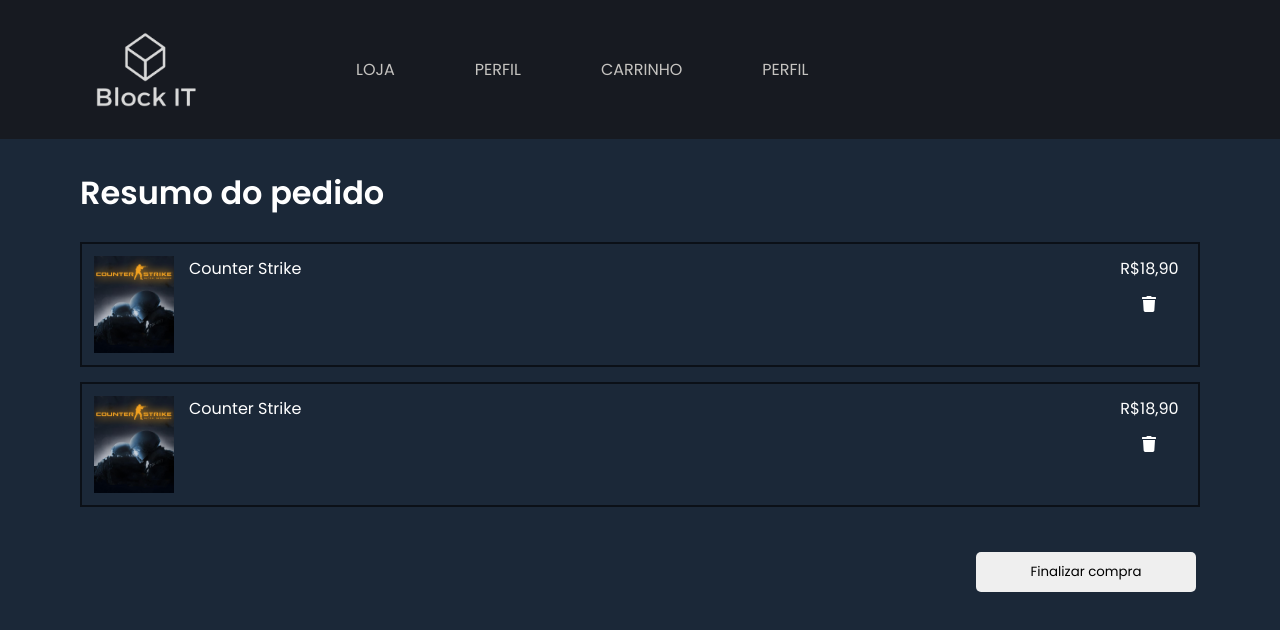
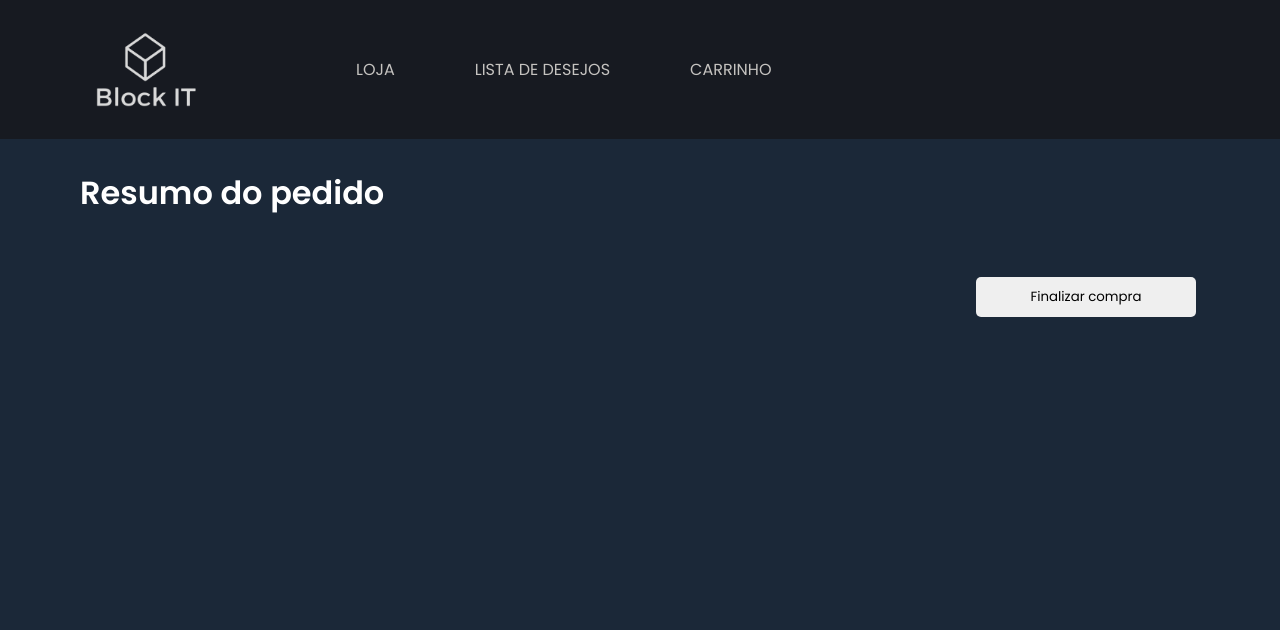
Before and after one commit to 1TATO/blockit-front, a React (Create React App) app: page /cart in a window 1280 px wide. Shown: the top 630 px of the page. Built offline with nearby package versions, Linux system fonts and the light colour scheme.

Commit message:
Cart Context

```diff
--- a/src/App.jsx
+++ b/src/App.jsx
@@ -1,4 +1,5 @@
 import { BrowserRouter, Routes, Route } from "react-router-dom";
+import { CartContextProvider } from "./context/CartContext";
 
 import { Home } from "./Pages/Home";
 import { Details } from "./Pages/Details";
@@ -10,12 +11,14 @@ import { GlobalStyle } from "./styles/global";
 function App() {
   return (
     <BrowserRouter>
+      <CartContextProvider>
         <Routes>
           <Route path="/" element={<Home />} />
           <Route path="/details/:id" element={<Details />} />
           <Route path="/cart" element={<Cart />} />
           <Route path="/wishlist" element={<Wishlist />} />
         </Routes>
+      </CartContextProvider>
       <GlobalStyle />
     </BrowserRouter>
   );
--- a/src/Pages/Cart/index.jsx
+++ b/src/Pages/Cart/index.jsx
@@ -3,11 +3,17 @@ import { FaTrash } from "react-icons/fa";
 import { Header } from "../../components/Header";
 import { Button } from "../../components/Button";
 
-import gameImg from "../../assets/cs.jpg";
+import { useCartContext } from "../../context/CartContext";
 
-import { Container, Item, Option } from "./styles";
+import { Container, Item, Option, Footer } from "./styles";
 
 export function Cart() {
+  const { cart, handleRemoveProductOnCart } = useCartContext();
+
+  function handleRemoveProduct(product) {
+    handleRemoveProductOnCart(product);
+  }
+
   return (
     <>
       <Header />
@@ -15,29 +21,23 @@ export function Cart() {
       <Container>
         <h1>Resumo do pedido</h1>
 
-        <Item>
-          <img src={gameImg} alt="Game background" />
+        {cart.map((product) => (
+          <Item key={product.id}>
+            <img src={product.imageUrl} alt="Game background" />
 
-          <p>Counter Strike</p>
+            <p>{product.name}</p>
 
-          <Option>
-            <span>R$18,90</span>
-            <FaTrash />
-          </Option>
-        </Item>
-        <Item>
-          <img src={gameImg} alt="Game background" />
+            <Option>
+              <span>R${product.price},00</span>
+              <FaTrash onClick={() => handleRemoveProduct(product.id)} />
+            </Option>
+          </Item>
+        ))}
+      </Container>
 
-          <p>Counter Strike</p>
-
-          <Option>
-            <span>R$18,90</span>
-            <FaTrash />
-          </Option>
-        </Item>
-
+      <Footer>
         <Button>Finalizar compra</Button>
-      </Container>
+      </Footer>
     </>
   );
 }
--- a/src/Pages/Cart/styles.js
+++ b/src/Pages/Cart/styles.js
@@ -6,10 +6,6 @@ export const Container = styled.div`
 
   h1 {
     margin-bottom: 25px;
-  }
-
-  button {
-    margin-left: 80%;
   }
 `;
 
@@ -26,12 +22,13 @@ export const Item = styled.div`
   margin-bottom: 15px;
 
   img {
-    width: 80px;
+    width: 220px;
     margin-right: 15px;
   }
 
   p {
-    margin-right: 75%;
+    width: 400px;
+    margin-right: 35%;
   }
 `;
 
@@ -46,10 +43,19 @@ export const Option = styled.div`
 
   svg {
     cursor: pointer;
-    margin: 0 auto;
+    margin: 0;
 
     &:hover {
       filter: brightness(0.90);
     }
   }
 `;
+
+export const Footer = styled.div`
+  max-width: 1120px;
+  margin: 30px auto;
+
+  button {
+    margin-left: 80%;
+  }
+`;
--- a/src/Pages/Details/index.jsx
+++ b/src/Pages/Details/index.jsx
@@ -7,13 +7,22 @@ import api from "../../services/api";
 import { Header } from "../../components/Header";
 import { Button } from "../../components/Button";
 
+import { useCartContext } from "../../context/CartContext";
+
 import { Container, Content, Information } from "./styles";
 
 export function Details() {
+  const { handleAddProductOnCart, handleRemoveProductOnCart } =
+    useCartContext();
+
   const [product, setProduct] = useState({});
   const slug = useParams();
 
   const launchDate = Moment(product.launchDate).format("DD/MM/YYYY");
+
+  function handleAddProduct(product) {
+    handleAddProductOnCart(product);
+  }
 
   useEffect(() => {
     api.get(`/products/${slug.id}`).then((response) => {
@@ -38,10 +47,12 @@ export function Details() {
               </p>
 
               <Link to={"/cart"}>
-                <Button>Adicionar ao carrinho</Button>
+                <button type="button" onClick={() => handleAddProduct(product)}>
+                  Adicionar ao carrinho
+                </button>
               </Link>
               <Link to={"/wishlist"}>
-                <Button>Adicionar à lista de desejos</Button>
+                <button>Adicionar à lista de desejos</button>
               </Link>
             </Information>
           )}
--- a/src/Pages/Details/styles.js
+++ b/src/Pages/Details/styles.js
@@ -34,7 +34,14 @@ export const Information = styled.div`
     }
 
   button {
-    margin-top: 300px;
-    margin-right: 15px;
+    width: 220px;
+    height: 40px;
+    border-radius: 5px;
+    margin: 30px 5px;
+    border: none;
+
+    &:hover {
+      filter: brightness(0.9);
+    }
   }
 `;
--- a/src/components/Game/index.jsx
+++ b/src/components/Game/index.jsx
@@ -22,14 +22,14 @@ export function Game() {
               <img src={product.imageUrl} alt={product.name} />
               <Details>
                 <span>{product.name}</span>
-                <span>R$ {product.price}</span>
+                <span>R$ {product.price},00</span>
               </Details>
-              <Icons>
-                <FaHeart />
-                <FaCartPlus />
-              </Icons>
             </GameContent>
           </Link>
+          //   <Icons>
+          //   <FaHeart />
+          //   <FaCartPlus />
+          // </Icons>
         ))}
       </Content>
     </Container>
--- a/src/components/Header/index.jsx
+++ b/src/components/Header/index.jsx
@@ -11,11 +11,12 @@ export function Header() {
         <Link to={"/"}>
           <button type="button">LOJA</button>
         </Link>
-        <button type="button">PERFIL</button>
+        <Link to={"/wishlist"}>
+          <button type="button">LISTA DE DESEJOS</button>
+        </Link>
         <Link to={"/cart"}>
           <button type="button">CARRINHO</button>
         </Link>
-        <button type="button">PERFIL</button>
       </Content>
     </Container>
   );
--- /dev/null
+++ b/src/context/CartContext.jsx
@@ -0,0 +1,63 @@
+import { createContext, useContext, useState, useEffect } from "react";
+
+const CartContext = createContext();
+
+const CartContextProvider = ({ children }) => {
+  const [cart, setCart] = useState(() => {
+    const storagedCart = localStorage.getItem("@BlockItCart");
+
+    if (storagedCart) {
+      return JSON.parse(storagedCart);
+    }
+
+    return [];
+  });
+
+  async function handleAddProductOnCart(product) {
+    const productInCart = cart.find((prod) => prod.id === product.id);
+
+    if (!productInCart) {
+      setCart([...cart, product]);
+      localStorage.setItem("@BlockItCart", JSON.stringify([...cart, product]));
+    } else {
+      alert("Produto ja adicionado");
+    }
+  }
+
+  async function handleRemoveProductOnCart(id) {
+    const productInCart = cart.find((prod) => prod.id === id);
+
+    if (productInCart) {
+      const filteringProducts = cart.filter((product) => product.id !== id);
+
+      setCart(filteringProducts);
+      localStorage.setItem("@BlockItCart", JSON.stringify(filteringProducts));
+    }
+  }
+
+  return (
+    <CartContext.Provider
+      value={{
+        cart,
+        handleAddProductOnCart,
+        handleRemoveProductOnCart,
+      }}
+    >
+      {children}
+    </CartContext.Provider>
+  );
+};
+
+function useCartContext() {
+  const context = useContext(CartContext);
+
+  if (!context) {
+    throw new Error(
+      "useCartContext must be used within an CartContextProvider"
+    );
+  }
+
+  return context;
+}
+
+export { CartContextProvider, useCartContext };
```
Lines whose indentation alone changed are shown as unchanged.
